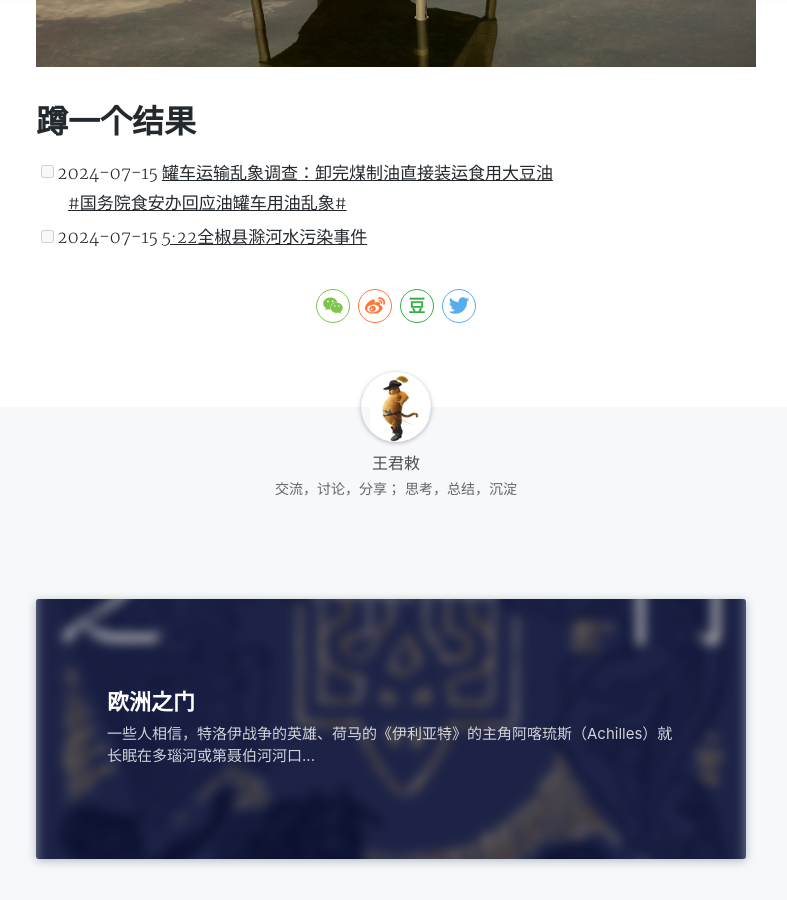
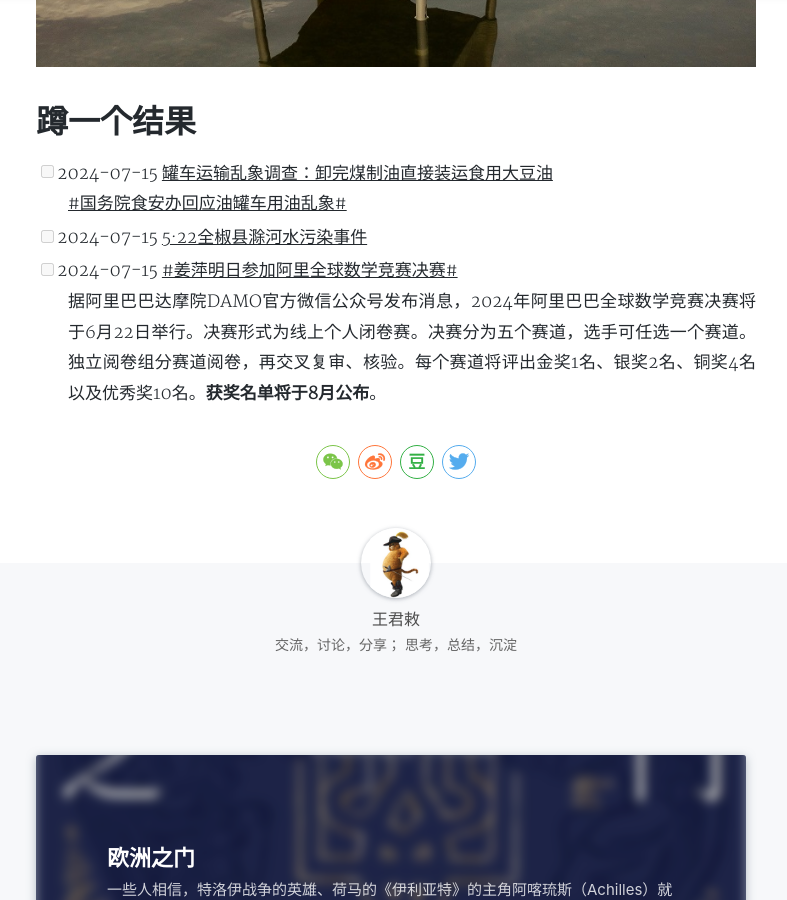
Before and after one commit to stardust1900/stardust1900.github.io, a Jekyll site: the page built from _posts/2099-12-31-wait-for-the-result.md, in a window 1280 px wide and 900 px high, scrolled down 1085 px. Shown: the whole window, without its empty margins (244-1031 px from the left). Built offline with Jekyll 4.4.1, drawn with Linux system fonts in a browser that asks for light colours; nearby versions of some CDN libraries; comment, search, counter and statistics services are not loaded; a style sheet for code colours, icons or effects is not loaded.

Commit message:
蹲一个结果

```diff
--- a/_posts/2099-12-31-wait-for-the-result.md
+++ b/_posts/2099-12-31-wait-for-the-result.md
@@ -16,3 +16,6 @@ tags: [社会热点]
 [#国务院食安办回应油罐车用油乱象#](https://weibo.com/2803301701/OmMCNgiZN)
 
 - [ ] 2024-07-15 [5·22全椒县滁河水污染事件](https://baike.baidu.com/item/5%C2%B722%E5%85%A8%E6%A4%92%E5%8E%BF%E6%BB%81%E6%B2%B3%E6%B0%B4%E6%B1%A1%E6%9F%93%E4%BA%8B%E4%BB%B6/64487765)
+
+- [ ] 2024-07-15 [#姜萍明日参加阿里全球数学竞赛决赛#](https://weibo.com/1642634100/OjZSUFkra)
+据阿里巴巴达摩院DAMO官方微信公众号发布消息，2024年阿里巴巴全球数学竞赛决赛将于6月22日举行。决赛形式为线上个人闭卷赛。决赛分为五个赛道，选手可任选一个赛道。独立阅卷组分赛道阅卷，再交叉复审、核验。每个赛道将评出金奖1名、银奖2名、铜奖4名以及优秀奖10名。**获奖名单将于8月公布**。
```
